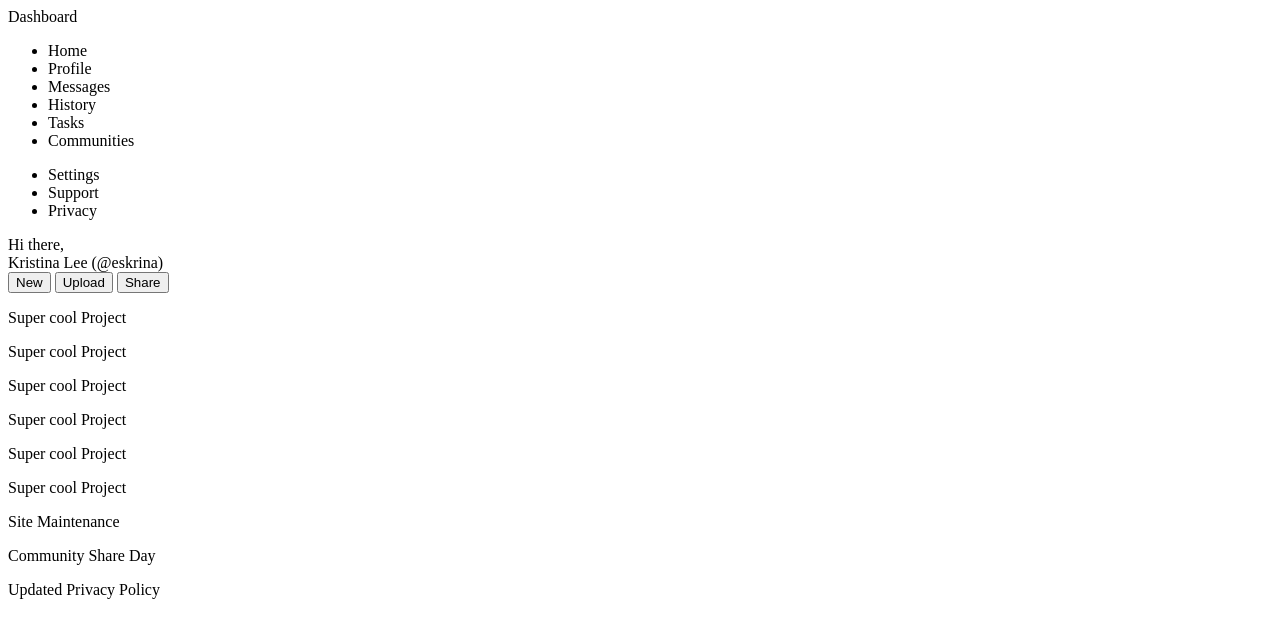
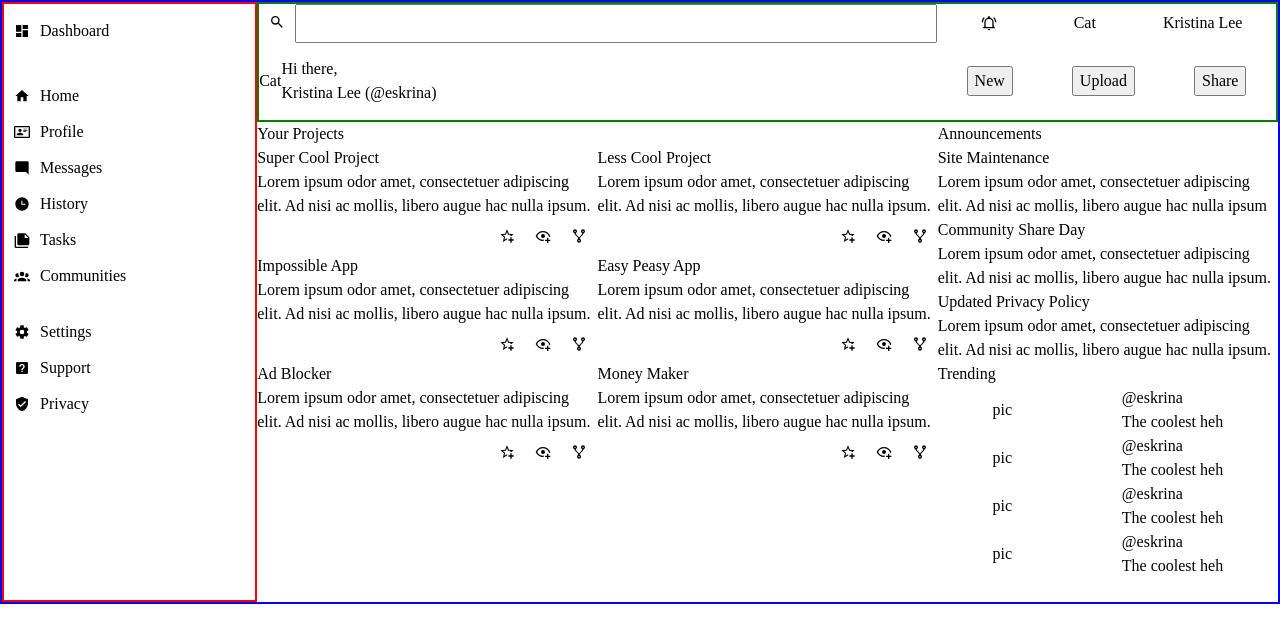
Before and after one commit to kristinaaleee/admin-dashboard, a plain HTML site: page index.html in a window 1280 px wide. Drawn offline with Linux system fonts and the light colour scheme.

Commit message:
Add grids and flex to create layout

```diff
--- a/index.html
+++ b/index.html
@@ -7,34 +7,37 @@
     <title>Admin Dashboard</title>
 </head>
 <body>
-    <div class="container"></div>
-        <div class="sidebar"></div>
-            <div class="title">Dashboard</div>
+    <div class="container">
+        <div class="sidebar">
             <div class="menu">
+                <div class="title"><img src="icon/dashboard.svg" alt="Dashboard Button">Dashboard</div>
                 <ul>
-                    <li>Home</li>
-                    <li>Profile</li>
-                    <li>Messages</li>
-                    <li>History</li>
-                    <li>Tasks</li>
-                    <li>Communities</li>
+                    <li><img src="icon/home.svg" alt="Home Button">Home</li>
+                    <li><img src="icon/profile.svg" alt="Profile Button">Profile</li>
+                    <li><img src="icon/messages.svg" alt="Messages Button">Messages</li>
+                    <li><img src="icon/history.svg" alt="History Button">History</li>
+                    <li><img src="icon/tasks.svg" alt="Tasks Button">Tasks</li>
+                    <li><img src="icon/communities.svg" alt="Communities Button">Communities</li>
                 </ul>
                 <ul>
-                    <li>Settings</li>
-                    <li>Support</li>
-                    <li>Privacy</li>
+                    <li><img src="icon/settings.svg" alt="Settings Button">Settings</li>
+                    <li><img src="icon/support.svg" alt="Support Button">Support</li>
+                    <li><img src="icon/privacy.svg" alt="Privacy Button">Privacy</li>
                 </ul>
             </div>
-        <div class="header"></div>
+        </div>
+        <div class="header">
             <div class="search">
-                <!-- magnify -->
-                <!-- search bar-->
-                <!-- bell -->
-                <!-- pic -->
-                <!-- name -->
+                <img src="icon/search.svg" alt="">
+                <input type="search" name="" id="">
             </div>
             <div class="user-info">
-                <!-- pic -->
+                <img src="icon/bell.svg" alt="Bell Button">
+                <p>Cat</p>
+                <p>Kristina Lee</p>
+            </div>
+            <div class="introduction">
+                <div>Cat</div>
                 <div>
                     <div>Hi there,</div>
                     <div>Kristina Lee (@eskrina)</div>
@@ -45,81 +48,118 @@
                 <button>Upload</button>
                 <button>Share</button>
             </div>
-
-        <div class="main-content"></div>
+        </div>
+        <div class="main-content">
             <div class="project">
+                <div class="section-title">Your Projects</div>
+                <div class="card-wrapper">
                     <div class="card">
-                    <p class="title">Super cool Project</p>
-                    <p></p>
-                    <!-- icon -->
-                    <!-- icon -->
-                    <!-- icon -->
+                        <p class="title">Super Cool Project</p>
+                        <p>Lorem ipsum odor amet, consectetuer adipiscing elit. Ad nisi ac mollis, libero augue hac nulla ipsum.</p>
+                        <div class="card-icon">
+                            <img src="icon/star.svg" alt="Favorite Button">
+                            <img src="icon/eye.svg" alt="Hide Button">
+                            <img src="icon/fork.svg" alt="Share Button">
+                        </div>
                     </div>
                     <div class="card">
-                    <p class="title">Super cool Project</p>
-                    <p></p>
+                        <p class="title">Less Cool Project</p>
+                        <p>Lorem ipsum odor amet, consectetuer adipiscing elit. Ad nisi ac mollis, libero augue hac nulla ipsum.</p>
+                        <div class="card-icon">
+                            <img src="icon/star.svg" alt="Favorite Button">
+                            <img src="icon/eye.svg" alt="Hide Button">
+                            <img src="icon/fork.svg" alt="Share Button">
+                        </div>
                     </div>
                     <div class="card">
-                    <p class="title">Super cool Project</p>
-                    <p></p>
+                        <p class="title">Impossible App</p>
+                        <p>Lorem ipsum odor amet, consectetuer adipiscing elit. Ad nisi ac mollis, libero augue hac nulla ipsum.</p>
+                        <div class="card-icon">
+                            <img src="icon/star.svg" alt="Favorite Button">
+                            <img src="icon/eye.svg" alt="Hide Button">
+                            <img src="icon/fork.svg" alt="Share Button">
+                        </div>
                     </div>
                     <div class="card">
-                    <p class="title">Super cool Project</p>
-                    <p></p>
+                        <p class="title">Easy Peasy App</p>
+                        <p>Lorem ipsum odor amet, consectetuer adipiscing elit. Ad nisi ac mollis, libero augue hac nulla ipsum.</p>
+                        <div class="card-icon">
+                            <img src="icon/star.svg" alt="Favorite Button">
+                            <img src="icon/eye.svg" alt="Hide Button">
+                            <img src="icon/fork.svg" alt="Share Button">
+                        </div>
                     </div>
                     <div class="card">
-                    <p class="title">Super cool Project</p>
-                    <p></p>
+                        <p class="title">Ad Blocker</p>
+                        <p>Lorem ipsum odor amet, consectetuer adipiscing elit. Ad nisi ac mollis, libero augue hac nulla ipsum.</p>
+                        <div class="card-icon">
+                            <img src="icon/star.svg" alt="Favorite Button">
+                            <img src="icon/eye.svg" alt="Hide Button">
+                            <img src="icon/fork.svg" alt="Share Button">
+                        </div>
                     </div>
                     <div class="card">
-                    <p class="title">Super cool Project</p>
-                    <p></p>
+                        <p class="title">Money Maker</p>
+                        <p>Lorem ipsum odor amet, consectetuer adipiscing elit. Ad nisi ac mollis, libero augue hac nulla ipsum.</p>
+                        <div class="card-icon">
+                            <img src="icon/star.svg" alt="Favorite Button">
+                            <img src="icon/eye.svg" alt="Hide Button">
+                            <img src="icon/fork.svg" alt="Share Button">
+                        </div>
+                    </div>
                 </div>
             </div>
             <div class="announcement">
+                <div class="section-title">Announcements</div>
+                <div class="announce-wrapper">
                     <div class="announce-content">
                         <p class="">Site Maintenance</p>
-                    <p></p>
+                        <p>Lorem ipsum odor amet, consectetuer adipiscing elit. Ad nisi ac mollis, libero augue hac nulla ipsum</p>
                     </div>
                     <div class="announce-content">
                         <p class="">Community Share Day</p>
-                    <p></p>
+                        <p>Lorem ipsum odor amet, consectetuer adipiscing elit. Ad nisi ac mollis, libero augue hac nulla ipsum.</p>
                     </div>
                     <div class="announce-content">
                         <p class="">Updated Privacy Policy</p>
-                    <p></p>
+                        <p>Lorem ipsum odor amet, consectetuer adipiscing elit. Ad nisi ac mollis, libero augue hac nulla ipsum.</p>
+                    </div>
                 </div>
             </div>
             <div class="trending">
+                <div class="section-title">Trending</div>
+                <div class="profile-wrapper">
                     <div class="profile">
-                    <div class="pic"></div>
-                    <div>
-                        <p class="at"></p>
-                        <p></p>
+                        <div class="pic">pic</div>
+                        <div class="tag">
+                            <p class="at">@eskrina</p>
+                            <p>The coolest heh</p>
                         </div>
                     </div>
                     <div class="profile">
-                    <div class="pic"></div>
-                    <div>
-                        <p class="at"></p>
-                        <p></p>
+                        <div class="pic">pic</div>
+                        <div class="tag">
+                            <p class="at">@eskrina</p>
+                            <p>The coolest heh</p>
                         </div>
                     </div>
                     <div class="profile">
-                    <div class="pic"></div>
-                    <div>
-                        <p class="at"></p>
-                        <p></p>
+                        <div class="pic">pic</div>
+                        <div class="tag">
+                            <p class="at">@eskrina</p>
+                            <p>The coolest heh</p>
                         </div>
                     </div>
                     <div class="profile">
-                    <div class="pic"></div>
-                    <div>
-                        <p class="at"></p>
-                        <p></p>
+                        <div class="pic">pic</div>
+                        <div class="tag">
+                            <p class="at">@eskrina</p>
+                            <p>The coolest heh</p>
                         </div>
                     </div>
                 </div>
-
+            </div>
+        </div>
+    </div>
 </body>
 </html>
--- a/style.css
+++ b/style.css
@@ -0,0 +1,144 @@
+/*
+  Josh's Custom CSS Reset
+  https://www.joshwcomeau.com/css/custom-css-reset/
+*/
+
+*, *::before, *::after {
+    box-sizing: border-box;
+  }
+
+  * {
+    margin: 0;
+  }
+
+  body {
+    line-height: 1.5;
+    -webkit-font-smoothing: antialiased;
+  }
+
+  img, picture, video, canvas, svg {
+    display: block;
+    max-width: 100%;
+  }
+
+  input, button, textarea, select {
+    font: inherit;
+  }
+
+  p, h1, h2, h3, h4, h5, h6 {
+    overflow-wrap: break-word;
+  }
+
+  p {
+    text-wrap: pretty;
+  }
+  h1, h2, h3, h4, h5, h6 {
+    text-wrap: balance;
+  }
+
+  #root, #__next {
+    isolation: isolate;
+  }
+
+
+.container{
+    display: grid;
+    grid-template-columns: 1fr 4fr;
+    grid-template-rows: 1fr 4fr;
+    border: 2px solid blue;
+}
+
+.sidebar{
+    grid-area: 1 / 1 / 3 / 2;
+    border: 2px solid red;
+}
+
+.menu{
+    display: grid;
+    grid-template-rows: 1fr 4fr 5fr;
+    gap: 20px;
+}
+
+.title,
+.menu li{
+    list-style-type: none;
+    display: flex;
+    align-items: center;
+}
+
+ul{
+    padding: 0;
+}
+.header{
+    grid-area: 1 / 2 / 2 / 3;
+    display: grid;
+    grid-template-columns: 2fr 1fr ;
+    grid-template-rows: 1fr 2fr;
+    border: 2px solid green;
+}
+
+.search{
+    display: flex;
+}
+.search > input{
+    width: 100%;
+}
+.user-info{
+    display: flex;
+    justify-content: space-around;
+    align-items: center;
+}
+
+.introduction{
+    display: flex;
+    align-items: center;
+}
+
+.buttons{
+    display: flex;
+    justify-content: space-around;
+    align-items: center;
+}
+
+img{
+    height: 1em;
+    width: auto;
+    margin: 10px;
+}
+
+.main-content{
+    display: grid;
+    grid-template-columns: 2fr 1fr;
+    grid-template-rows: 1fr 1fr;
+}
+
+.project{
+    grid-area: 1 / 1 / 3 / 2;
+}
+
+.card-wrapper{
+    display: grid;
+    grid-template-columns: 1fr 1fr;
+    grid-template-rows: repeat(3, 1fr);
+}
+
+.card-icon{
+    display: flex;
+    justify-content: flex-end;
+}
+
+.announce-wrapper{
+    display: grid;
+    grid-template-rows: repeat(3, 1fr);
+}
+
+.profile-wrapper{
+    display: flex;
+    flex-direction: column;
+}
+
+.profile{
+    display: flex;
+    align-items: center;
+    justify-content: space-around;
+}
```
Lines whose indentation alone changed are shown as unchanged.
